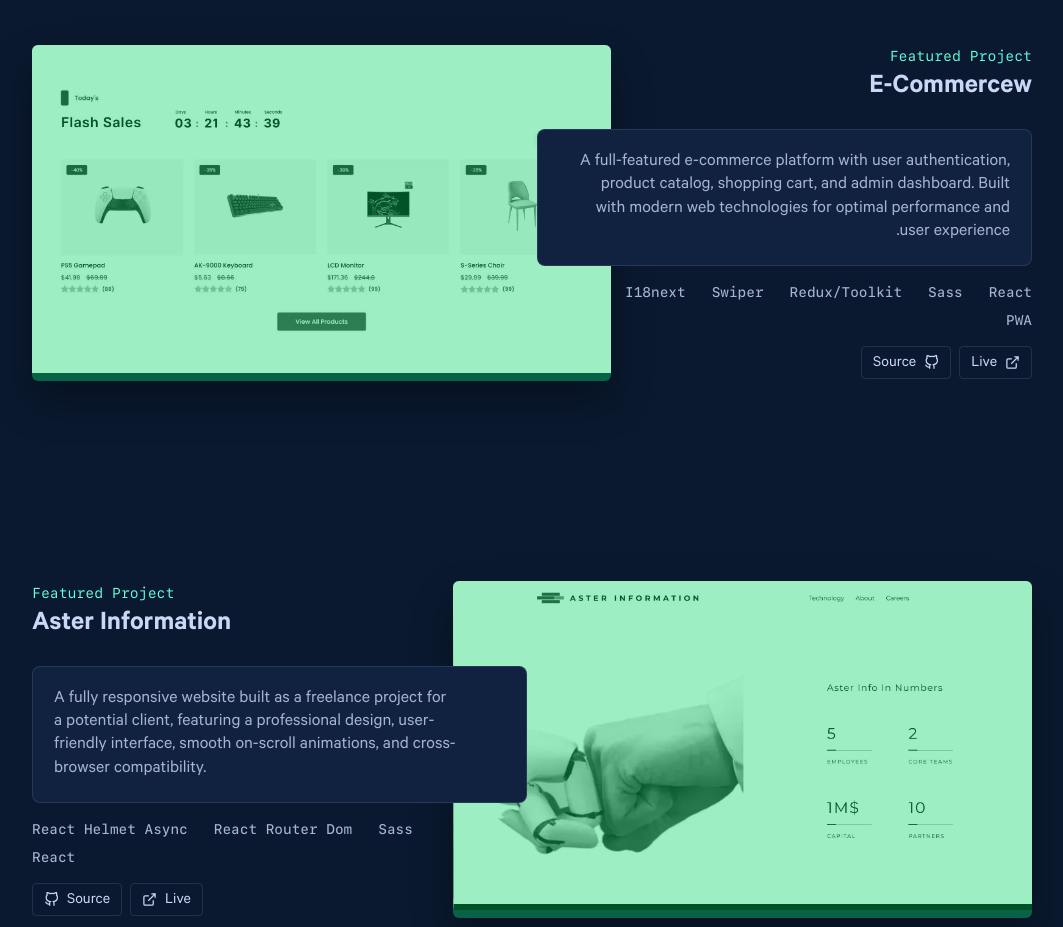
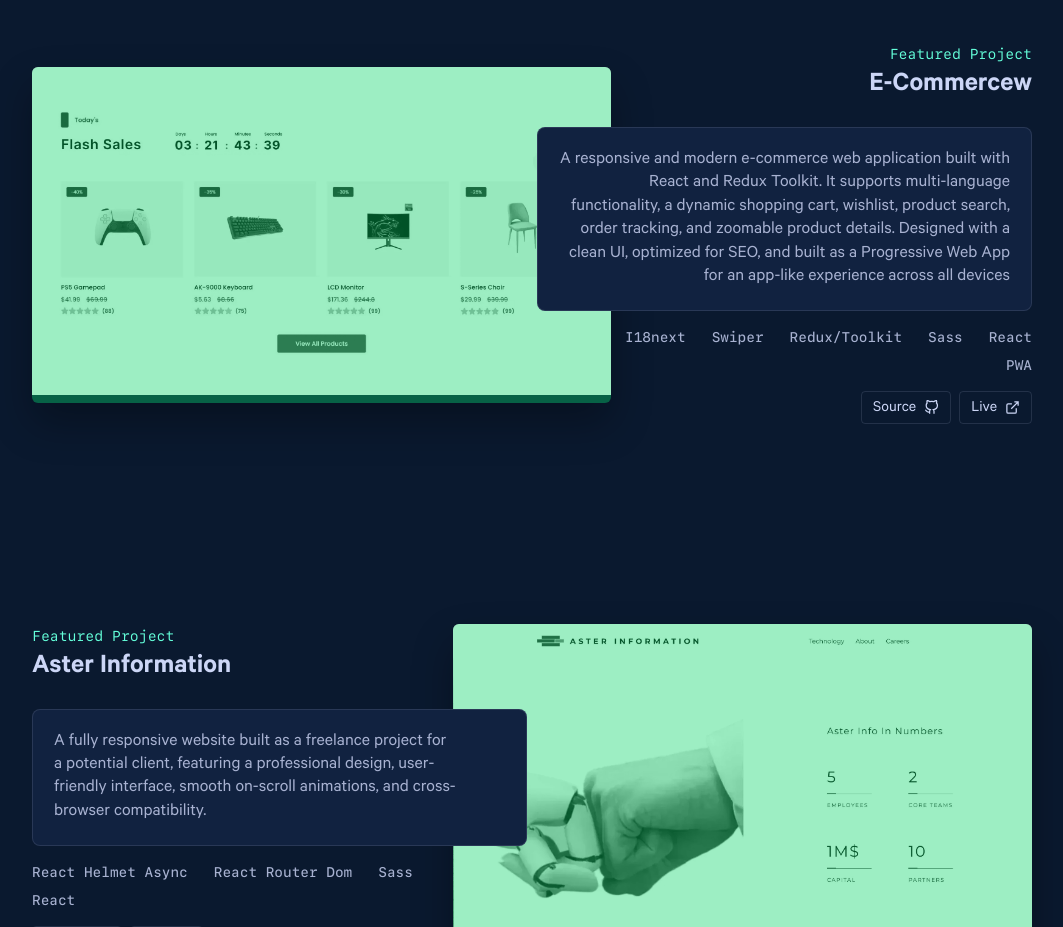
Before and after one commit to Moamal-2000/moamal-alaa, a Next.js app: page / in a window 1280 px wide. Shown: the part 1850-2777 px from the top of the page, without its empty margins (108-1171 px from the left). Built offline with nearby package versions, Linux system fonts and the light colour scheme.

Commit message:
update: description for E-Commerce project

```diff
--- a/src/data/staticData.js
+++ b/src/data/staticData.js
@@ -34,9 +34,10 @@ export const SOCIAL_MEDIA = [
 export const FEATURED_PROJECTS = [
   {
     title: "E-Commercew",
-    description: `A full-featured e-commerce platform with user authentication, product catalog,
-      shopping cart, and admin dashboard. Built with modern web technologies for
-      optimal performance and user experience.`,
+    description: `A responsive and modern e-commerce web application built with React and Redux Toolkit.
+    It supports multi-language functionality, a dynamic shopping cart,
+    wishlist, product search, order tracking, and zoomable product details. Designed with a clean UI,
+    optimized for SEO, and built as a Progressive Web App for an app-like experience across all devices`,
     technologies: [
       "React",
       "Sass",
```
